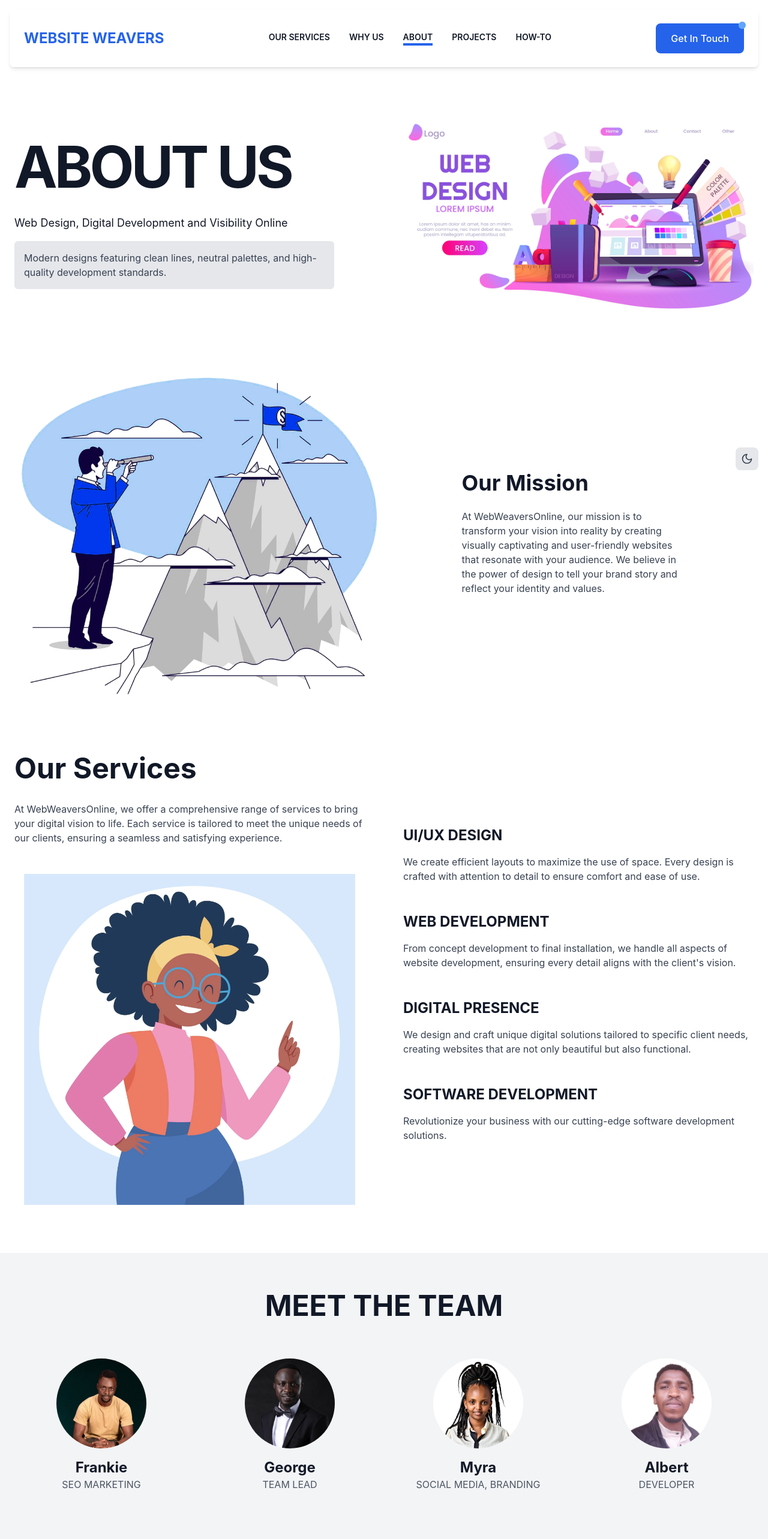
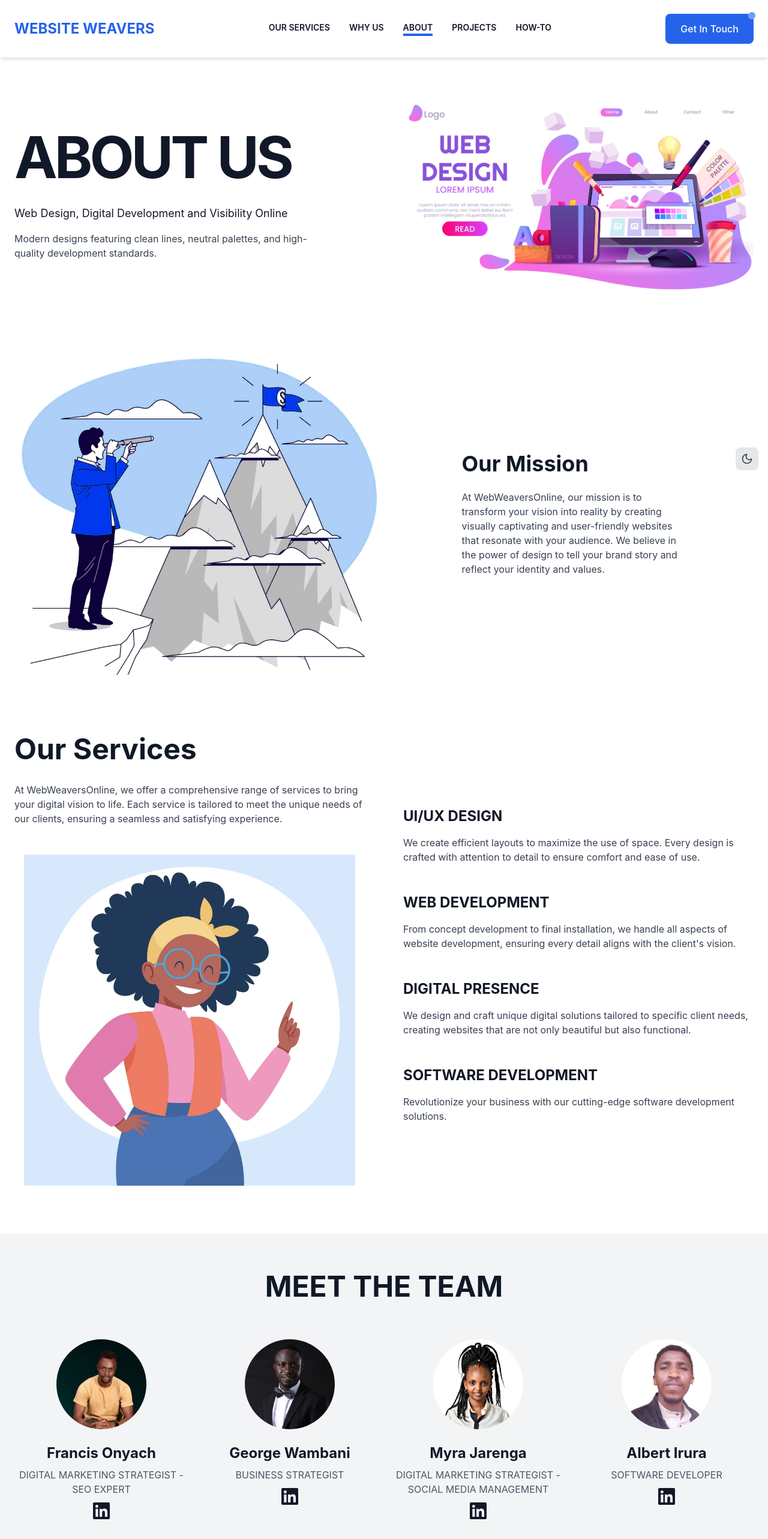
Before and after one commit to awolcat/WebWeavers, a Next.js app in the folder website-weavers-app/: page /about in a window 1280 px wide. Shown: the top 2566 px of the page at 60% size. Built offline with nearby package versions, Linux system fonts and the light colour scheme.

Commit message:
New navigation bar style, updated info

```diff
--- a/website-weavers-app/package.json
+++ b/website-weavers-app/package.json
@@ -10,6 +10,10 @@
     "lint": "eslint ."
   },
   "dependencies": {
+    "@fortawesome/fontawesome-svg-core": "^6.7.2",
+    "@fortawesome/free-brands-svg-icons": "^6.7.2",
+    "@fortawesome/free-solid-svg-icons": "^6.7.2",
+    "@fortawesome/react-fontawesome": "^0.2.2",
     "framer-motion": "^12.4.10",
     "google-auth-library": "^9.15.0",
     "google-spreadsheet": "^4.1.4",
--- a/website-weavers-app/src/app/about/components/Hero.jsx
+++ b/website-weavers-app/src/app/about/components/Hero.jsx
@@ -5,7 +5,7 @@ const Hero = () => {
           <div className="flex flex-col justify-center">
             <h1 className="text-8xl font-bold mb-8 tracking-tighter">ABOUT US</h1>
             <p className="text-lg mb-4">Web Design, Digital Development and Visibility Online</p>
-            <p className="text-md text-gray-700 w-[90%] bg-gray-200 rounded-md p-4">
+            <p className="text-md text-gray-700 w-[90%] ">
               Modern designs featuring clean lines, neutral palettes, and
               high-quality development standards.
             </p>
--- a/website-weavers-app/src/app/about/components/Team.jsx
+++ b/website-weavers-app/src/app/about/components/Team.jsx
@@ -1,28 +1,35 @@
+import { FontAwesomeIcon } from '@fortawesome/react-fontawesome';
+import { faLinkedin } from '@fortawesome/free-brands-svg-icons';
+
 const Team = () => {
     const members = [
         {
-            name: 'Frankie',
-            role: 'SEO Marketing',
+            name: 'Francis Onyach',
+            role: 'Digital Marketing Strategist - SEO Expert',
             bio: 'Does SEO',
-            image: '/images/team/frankie.jpeg'
+            image: '/images/team/frankie.jpeg',
+            linkedIn: 'https://www.linkedin.com/in/francis-onyach/'
         },
         {
-            name: 'George',
-            role: 'Team Lead',
+            name: 'George Wambani',
+            role: 'Business Strategist',
             bio: 'Does SEO',
-            image: '/images/team/george.jpeg'
+            image: '/images/team/george.jpeg',
+            linkedIn: ' https://www.linkedin.com/in/georgewambani/'
         },
         {
-            name: 'Myra',
-            role: 'Social Media, Branding',
+            name: 'Myra Jarenga',
+            role: 'Digital Marketing Strategist - Social Media Management',
             bio: 'Does SEO',
-            image: '/images/team/myra.jpeg'
+            image: '/images/team/myra.jpeg',
+            linkedIn: 'https://www.linkedin.com/in/myra-jarenga/'
         },
         {
-            name: 'Albert',
-            role: 'Developer',
+            name: 'Albert Irura',
+            role: 'Software Developer',
             bio: 'Does SEO',
-            image: '/images/team/albert.jpeg'
+            image: '/images/team/albert.jpeg',
+            linkedIn: 'https://www.linkedin.com/in/albertmathenge/'
         }
     ];
     return (
@@ -32,7 +39,7 @@ const Team = () => {
 
           <div className="grid grid-cols-1 md:grid-cols-4 gap-6 mb-10">
             {members.map((member, index) => (
-                <div className="col-span-1 flex flex-col justify-center items-center" key={index}>
+                <div className="col-span-1 flex flex-col justify-start items-center gap-2" key={index}>
                     <div className="bg-white rounded-full overflow-hidden w-[150px] h-[150px]">
                         <img
                             src={member.image}
@@ -41,7 +48,12 @@ const Team = () => {
                         />
                     </div>
                     <h3 className="text-2xl font-bold mt-4 text-center">{member.name}</h3>
-                    <p className="uppercase text-gray-600 text-center">{member.role.toUpperCase()}</p>
+                    <p className="uppercase text-gray-600 text-center text-md/2">{member.role.toUpperCase()}</p>
+                    <div>
+                        <a href={member.linkedIn} target="_blank">
+                            <FontAwesomeIcon size='2x' icon={faLinkedin} />
+                        </a>
+                    </div>
               </div>
             ))}
           </div>
--- a/website-weavers-app/src/components/Footer.jsx
+++ b/website-weavers-app/src/components/Footer.jsx
@@ -28,7 +28,7 @@ export default function Footer() {
             <div className="space-y-2">
               <div className="flex items-center gap-2">
                 <Mail size={20} className='text-blue-600'/>
-                <p><a href="mailto:websiteweavers@gmail.com">websiteweavers@gmail.com</a></p>
+                <p><a href="mailto:websiteweavers@gmail.com">websiteweavers101@gmail.com</a></p>
               </div>
             </div>
           </div>
--- a/website-weavers-app/src/components/Navigation.jsx
+++ b/website-weavers-app/src/components/Navigation.jsx
@@ -3,6 +3,7 @@ import { useState } from 'react';
 import { Menu, X } from 'lucide-react';
 import Link from 'next/link';
 import { useSelectedLayoutSegment } from 'next/navigation';
+import { useScroll, useMotionValueEvent } from 'framer-motion';
 
 const Navbar = () => {
     const [isMenuOpen, setIsMenuOpen] = useState(false);
@@ -15,8 +16,18 @@ const Navbar = () => {
     ];
     const activeSegment = useSelectedLayoutSegment()
 
+    const { scrollY } = useScroll()
+    const [scrollDown, setScrollDown] = useState("up")
+
+    useMotionValueEvent(scrollY, "change", (current) => {
+      // const diff = current - scrollY.getPrevious()
+      setScrollDown(current > 0 ? "true" : "false")
+    })
+
     return (
-        <nav className="flex flex-col items-center justify-between py-4 z-50 shadow-md bg-white/80 dark:bg-gray-900/80 backdrop-blur-md sticky top-4 m-4 dark:mt-0 rounded-lg">
+        <nav className={`flex flex-col items-center justify-between z-50 shadow-md bg-white/80
+                        dark:bg-gray-900/80 backdrop-blur-md sticky top-0 dark:mt-0 transition-all ease-in-ease-out 5s
+                        ${scrollDown === 'true' ? 'py-0' : 'py-4'}`}>
           <div className="container mx-auto px-6 relative">
             <div className="flex items-center justify-between h-16">
               <a href="/" className="text-2xl text-blue-600 dark:text-blue-400 font-bold justify-self-start text-left hover:text-blue-600">
```
Also changed, not shown: 1 other file (tests, documents, lock files or other folders).
